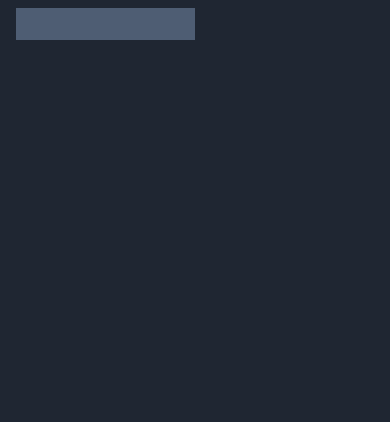
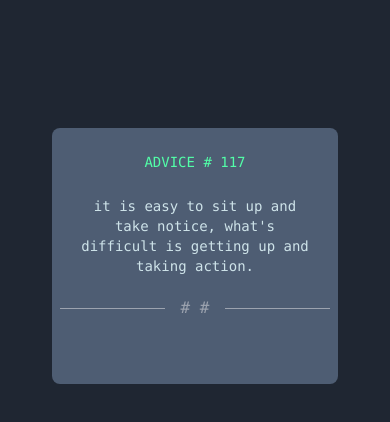
Before and after one commit to Mohamed-N-Mohamed/advice-generator-app, a React (Create React App) app: page / in a window 390 px wide. Shown: the top 422 px of the page. Built offline with nearby package versions, Linux system fonts and the light colour scheme.

Commit message:
added mobile design

```diff
--- a/src/pages/Home.js
+++ b/src/pages/Home.js
@@ -1,15 +1,32 @@
 import React from 'react'
+
+//images
+import iconDice from '../assets/images/icon-dice.svg'
+import patternDividerDesktop from '../assets/images/pattern-divider-desktop.svg'
+import patternDividerMobile from '../assets/images/pattern-divider-mobile.svg'
 
 export default function Home() {
   return (
     <div className='container'>
-      <div className="advice-card p-2 mt-2 w-1/2 h-8 bg-Grayish-Blue">
+      <div className="advice-card p-2 mt-32 w-4/5 h-64 rounded-lg bg-Grayish-Blue mx-auto font-mono">
+        <div className="text-center mt-4 pb-4">
+          <h5 className='text-Neon-Green text-sm'>ADVICE # 117</h5>
+        </div>
 
+        <div className="quote text-center p-2">
+          <p className='px-2 text-Light-Cyan text-sm'>it is easy to sit up and take notice, what's difficult is getting up and taking action.</p>
+        </div>
 
+  <div class="relative flex py-3 items-center">
+    <div class="flex-grow border-t border-gray-400"></div>
+    <span class="flex-shrink mx-4 text-gray-400"># #
+      {/* <img src={patternDividerMobile} alt="" /> */}
+    </span>
+    <div class="flex-grow border-t border-gray-400"></div>
+</div>
       </div>
+    </div>
 
-
-    </div>
 
   )
 }
--- a/tailwind.config.js
+++ b/tailwind.config.js
@@ -17,7 +17,10 @@ module.exports = {
       },
       colors: {
        'Grayish-Blue': 'hsl(217, 19%, 38%)',
-       'Dark-Grayish-Blue': 'hsl(217, 19%, 24%)'
+       'Dark-Grayish-Blue': 'hsl(217, 19%, 24%)',
+       'Light-Cyan': 'hsl(193, 38%, 86%)',
+       'Neon-Green': ' hsl(150, 100%, 66%)'
+
       }
     },
   },
```
Also changed, not shown: 1 other file (tests, documents, lock files or other folders).
